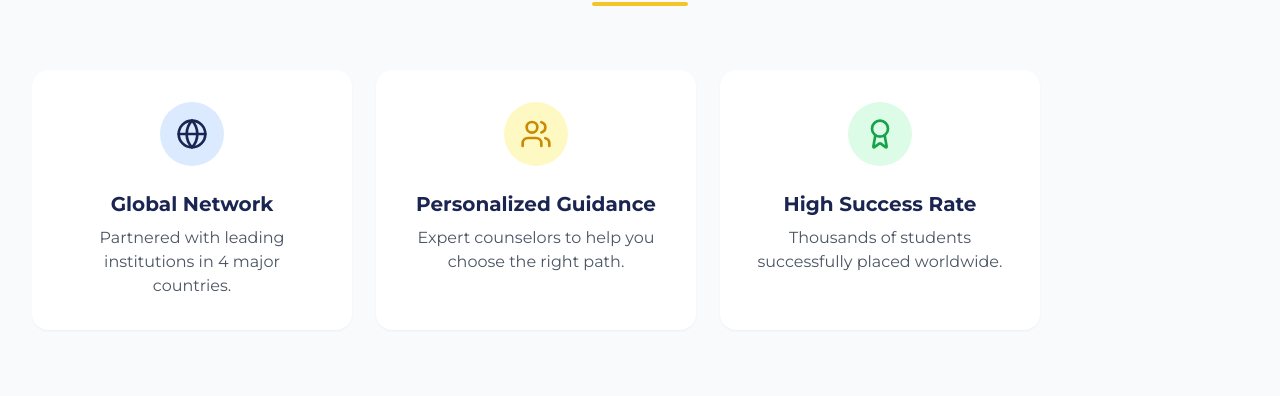
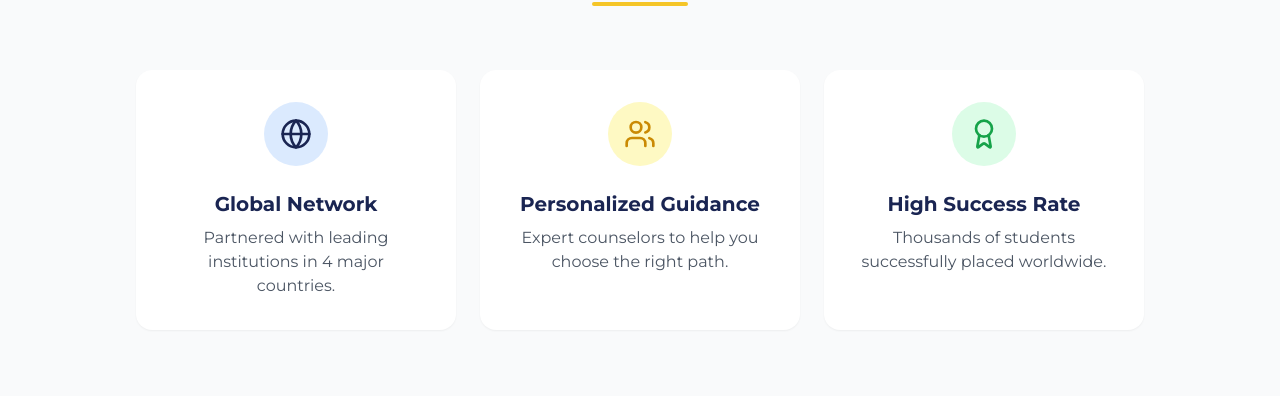
Before and after one commit to Hakimoait/Move-Community-Website, a React (Vite) app: page / in a window 1280 px wide. Shown: the part 754-1150 px from the top of the page. Built offline with nearby package versions, Linux system fonts and the light colour scheme.

Commit message:
feat: Implement Home page with hero, feature, and destination sections, and update Vite configuration.

```diff
--- a/src/pages/Home.tsx
+++ b/src/pages/Home.tsx
@@ -41,7 +41,7 @@ export default function Home() {
                     </div>
 
                     <div className="relative -mx-4 sm:mx-0">
-                        <div className="flex overflow-x-auto gap-6 px-4 sm:px-0 pb-4 snap-x snap-mandatory scrollbar-hide">
+                        <div className="flex overflow-x-auto gap-6 px-4 sm:px-0 pb-4 snap-x snap-mandatory scrollbar-hide justify-start sm:justify-center">
                             <div className="bg-white p-8 rounded-2xl shadow-sm hover:shadow-md transition-shadow group flex-shrink-0 w-[280px] sm:w-[320px] text-center snap-center">
                                 <div className="w-16 h-16 bg-blue-100 text-secondary rounded-full flex items-center justify-center mx-auto mb-6 group-hover:bg-secondary group-hover:text-white transition-colors">
                                     <Globe size={32} />
--- a/vite.config.ts
+++ b/vite.config.ts
@@ -2,7 +2,7 @@ import { defineConfig } from 'vite'
 import react from '@vitejs/plugin-react'
 
 // https://vite.dev/config/
-export default defineConfig({
+export default defineConfig(({ command }) => ({
   plugins: [react()],
-  base: '/Move-Community-Website/',
-})
+  base: command === 'build' ? '/Move-Community-Website/' : '/',
+}))
```
